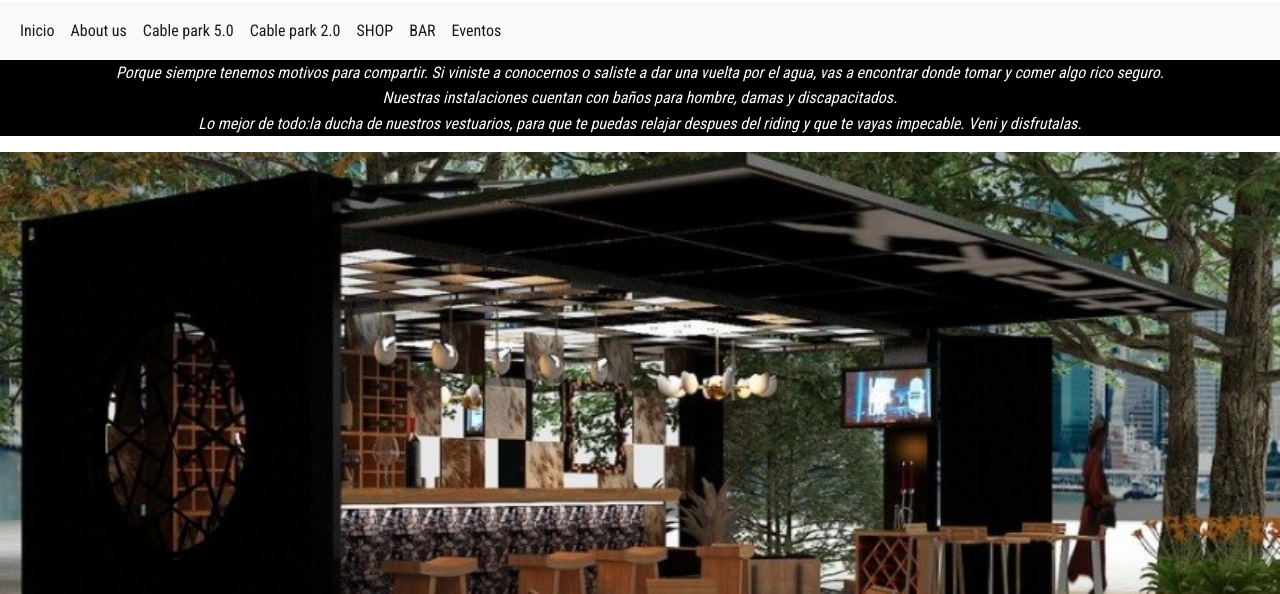
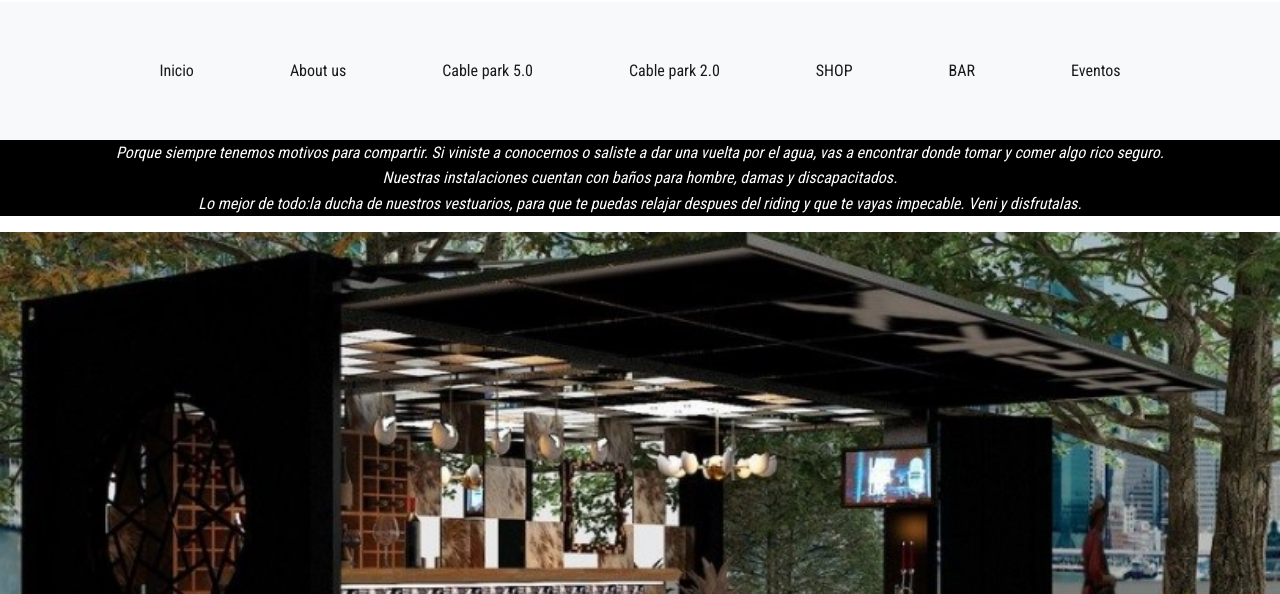
Before and after one commit to antonaon/wake_repo, a plain HTML site: page pages/Bar.html in a window 1280 px wide. Shown: the part 206-800 px from the top of the page. Drawn offline with nearby package versions, Linux system fonts and the light colour scheme; a web font is replaced by a local one.

Commit message:
dejo ok la barra navegadora

```diff
--- a/css/estilo.css
+++ b/css/estilo.css
@@ -129,14 +129,8 @@ a {
   font-size: 50px;
   line-height: 1;
 }
-.padreBarraHtmls{
-  display:flex;
-  flex-direction: row;
-  flex-wrap: wrap;
-  list-style-type: none;
-  justify-content: space-evenly;
-  align-content: space-around;
-  margin-top: 10px;
+#navbarNav{
+  justify-content: space-around;
 }
 
 .submenuSHOP{
--- a/pages/Bar.html
+++ b/pages/Bar.html
@@ -25,25 +25,25 @@
             </button>
             <div class="collapse navbar-collapse" id="navbarNav">
               <ul class="navbar-nav">
-                <li class="nav-item">
+                <li class="nav-item m-3 p-4">
                   <a class="nav-link active" aria-current="page" href="../index.html">Inicio</a>
                 </li>
-                <li class="nav-item">
+                <li class="nav-item m-3 p-4">
                   <a class="nav-link active" aria-current="page" href="Aboutus.html">About us</a>
                 </li>
-                <li class="nav-item">
+                <li class="nav-item m-3 p-4">
                   <a class="nav-link active" aria-current="page" href="Cablepark50.html">Cable park 5.0</a>
                 </li>
-                <li class="nav-item">
+                <li class="nav-item m-3 p-4">
                   <a class="nav-link active" aria-current="page" href="Cablepark20.html">Cable park 2.0</a>
                 </li>
-                <li class="nav-item">
+                <li class="nav-item m-3 p-4">
                   <a class="nav-link active" aria-current="page" href="Shop.html">SHOP</a>
                 </li>
-                 <li class="nav-item">
+                 <li class="nav-item m-3 p-4">
                   <a class="nav-link active" aria-current="page"  href="Bar.html">BAR</a>
                 </li>
-                <li class="nav-item">
+                <li class="nav-item m-3 p-4">
                   <a class="nav-link active" aria-current="page"  href="Eventos.html">Eventos</a>
                 </li>
               </ul>
```
Also changed, not shown: pages/Aboutus.html (+7 -7 lines), pages/Cablepark20.html (+7 -7 lines), pages/Cablepark50.html (+7 -7 lines), pages/Eventos.html (+7 -7 lines), pages/Shop.html (+7 -7 lines).
